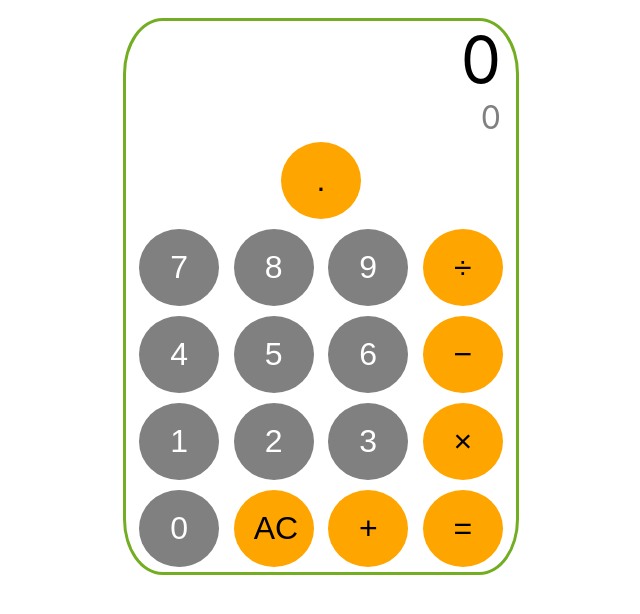
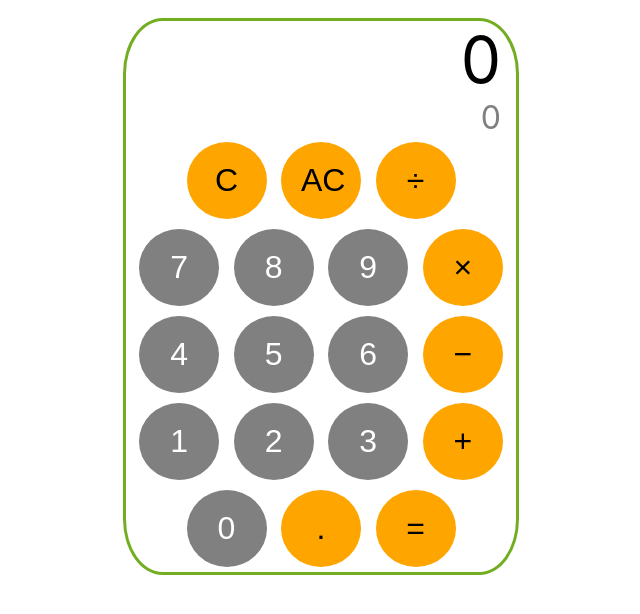
Before and after one commit to violetguos/web-calc, a plain HTML site: page index.html in a window 1280 px wide. Shown: the part 50-664 px from the top of the page, without its empty margins (319-959 px from the left). Drawn offline with Linux system fonts and the light colour scheme.

Commit message:
minor UI change before refactoring

```diff
--- a/index.html
+++ b/index.html
@@ -16,12 +16,17 @@
         <span id="equation">0</span>
       </div>
       <div class="container" >
-        <button class="point">.</button>
+        <button class="operand">C</button>
+        <button class="operand">AC</button>
+        <button class="operand">&divide;</button>
+
+
         <br>
         <button class="number">7</button>
         <button class="number">8</button>
         <button class="number">9</button>
-        <button class="operand">&divide;</button>
+        <button class="operand">&times;</button>
+
         <br>
         <button class="number">4</button>
         <button class="number">5</button>
@@ -31,11 +36,11 @@
         <button class="number">1</button>
         <button class="number">2</button>
         <button class="number">3</button>
-        <button class="operand">&times;</button>
+        <button class="operand">&plus;</button>
+
         <br>
         <button class="number">0</button>
-        <button class="operand">AC</button>
-        <button class="operand">&plus;</button>
+        <button class="point">.</button>
         <button class="operand" id="equal">=</button>
       </div>
     </div>
```
Also changed, not shown: script.js (+10 -0 lines).
